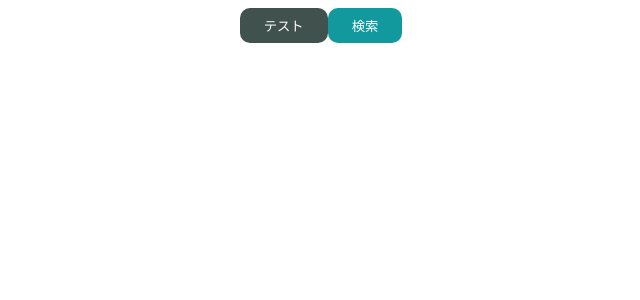
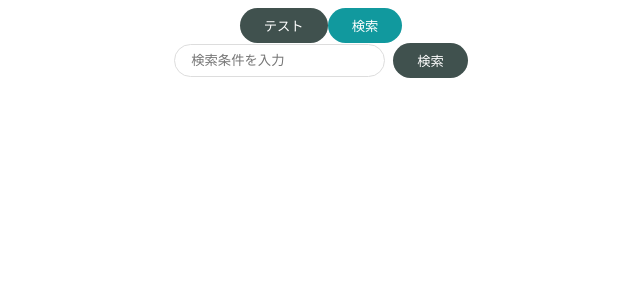
Before and after one commit to HamazakiHisanori/Atomic, a React (Create React App) app: page / in a window 1280 px wide. Shown: the top 300 px of the page, without its empty margins (319-959 px from the left). Built offline with nearby package versions, Linux system fonts and the light colour scheme.

Commit message:
molecules SearchInput create

```diff
--- a/src/App.js
+++ b/src/App.js
@@ -1,5 +1,6 @@
 import { PrimaryButton } from "./components/atoms/buttons/PrimaryButton";
 import { SecondaryButton } from "./components/atoms/buttons/SecondaryButton";
+import { SeaechInput } from "./components/molecules/SearchInput";
 import "./styles.css";
 
 export default function App() {
@@ -7,6 +8,7 @@ export default function App() {
     <div className="App">
       <PrimaryButton>テスト</PrimaryButton>
       <SecondaryButton>検索</SecondaryButton>
+      <SeaechInput />
     </div>
   );
 }
--- a/src/components/atoms/buttons/BaseButton.jsx
+++ b/src/components/atoms/buttons/BaseButton.jsx
@@ -4,7 +4,7 @@ export const BaseButton = styled.button`
   color: white;
   padding: 8px 24px;
   border: none;
-  border-radius: 10px;
+  border-radius: 9999px;
   outline: none;
   &:hover {
     cursor: pointer;
--- /dev/null
+++ b/src/components/atoms/input/BaseInput.jsx
@@ -0,0 +1,13 @@
+import styled from "styled-components";
+
+export const BaseInput = (props) => {
+  const { placeholder = "" } = props;
+  return <SInput type="text" placeholder={placeholder} />;
+};
+
+const SInput = styled.input`
+  padding: 8px 16px;
+  border: solid 1px #ddd;
+  border-radius: 9999px;
+  outline: none;
+`;
--- /dev/null
+++ b/src/components/molecules/SearchInput.jsx
@@ -0,0 +1,25 @@
+import styled from "styled-components";
+
+import { BaseInput } from "../atoms/input/BaseInput";
+import { PrimaryButton } from "../atoms/buttons/PrimaryButton";
+
+export const SeaechInput = () => {
+  return (
+    <SContainer>
+      <BaseInput placeholder="検索条件を入力" />
+      <SButtonWrapper>
+        <PrimaryButton>検索</PrimaryButton>
+      </SButtonWrapper>
+    </SContainer>
+  );
+};
+
+const SContainer = styled.div`
+  display: flex;
+  justify-content: center;
+  align-items: center;
+`;
+
+const SButtonWrapper = styled.div`
+  padding-left: 8px;
+`;
```
Also changed, not shown: src/components/organisms/UserCard.jsx (added).
